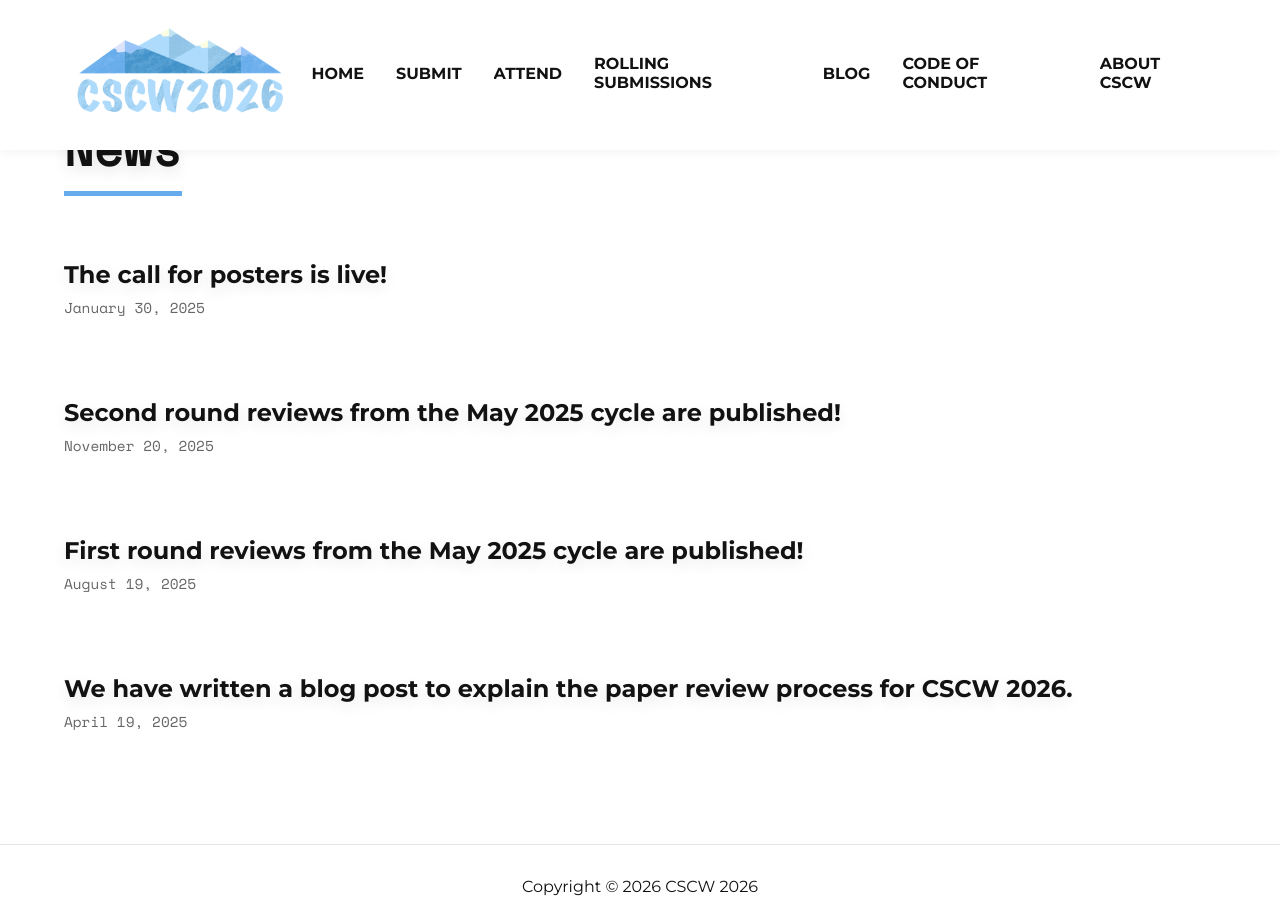
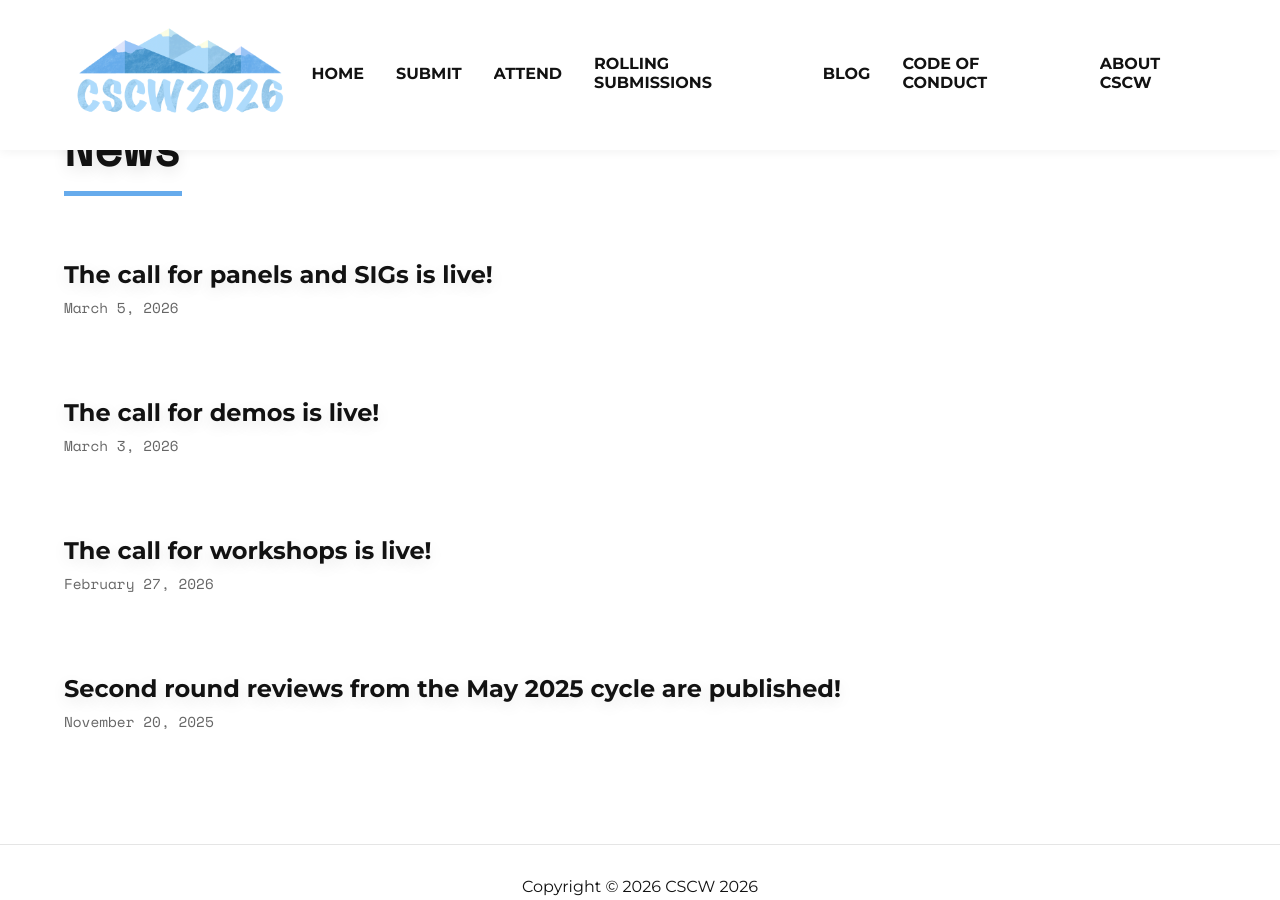
Before and after one commit to anthonypinter/cscw2026-website, a Jekyll site: the page built from index.html, in a window 1280 px wide and 900 px high, scrolled down 702 px. Built offline with Jekyll 4.4.1, drawn with Linux system fonts in a browser that asks for light colours.

Commit message:
panels + news

```diff
--- a/_data/news.yml
+++ b/_data/news.yml
@@ -8,9 +8,17 @@
 
 ########### --------------- ###########
 
- - headline  : The call for posters is live!
-   date      : January 30, 2025
-   link      : https://cscw.acm.org/2026/posters.html
+ - headline  : The call for panels and SIGs is live!
+   date      : March 5, 2026
+   link      : https://cscw.acm.org/2026/panels.html
+
+ - headline  : The call for demos is live!
+   date      : March 3, 2026
+   link      : https://cscw.acm.org/2026/demos.html
+
+ - headline  : The call for workshops is live!
+   date      : February 27, 2026
+   link      : https://cscw.acm.org/2026/workshops.html
 
  - headline  : Second round reviews from the May 2025 cycle are published!
    date      : November 20, 2025
--- a/_includes/nav-blog.html
+++ b/_includes/nav-blog.html
@@ -39,6 +39,9 @@
           <li class="dropdown-item">
             <a href="/2026/demos.html" class="dropdown-link">DEMONSTRATIONS</a>
           </li>
+          <li class="dropdown-item">
+            <a href="/2026/panels.html" class="dropdown-link">PANELS AND SIGs</a>
+          </li>
         </ul>
       </div>
     </li>
--- a/_includes/nav.html
+++ b/_includes/nav.html
@@ -39,6 +39,9 @@
           <li class="dropdown-item">
             <a href="/2026/demos.html" class="dropdown-link">DEMONSTRATIONS</a>
           </li>
+          <li class="dropdown-item">
+            <a href="/2026/panels.html" class="dropdown-link">PANELS AND SIGs</a>
+          </li>
         </ul>
       </div>
     </li>
--- a/organizing.html
+++ b/organizing.html
@@ -228,7 +228,7 @@
         </div>
 
          <div class="circle-item">
-            <img src="images/placeholder.png" alt="Profile Image 1" class="circle-image">
+            <img src="images/houda.jpg" alt="Profile Image 1" class="circle-image">
             <p class="title">Houda Elmimouni</p>
             <p class="subtitle">University of Manitoba, Canada</p>
         </div>
--- /dev/null
+++ b/panels.html
@@ -0,0 +1,163 @@
+---
+layout: default
+permalink: /panels.html
+section_id: home
+---
+
+
+<main>
+  <div class="container">
+    <a href="#top" id="back-to-top" class="back-to-top">Back to Top</a>
+	<div id="top"></div>
+    <section class="hero">
+      <h1 class="page-title">
+        CALL FOR PANELS AND SIGs
+      </h1>
+
+        <h2>IMPORTANT DATES</h2>
+
+      <div class="page-text">
+        <ul class="bullet-list">
+            <li><strong>Thursday, May 15, 2026:</strong> Submissions due 23:59 Anywhere on Earth (AoE) time.</li>
+            <li><strong>Thursday, June 19, 2026:</strong> Notification of acceptance.</li>
+            <li><strong>Tuesday, July 10, 2026:</strong> Camera-ready submissions due 23:59 Anywhere on Earth (AoE) time.</li>
+        </ul>
+      </div>
+
+      <h2>CALL FOR PROPOSALS</h2>
+
+      <h3>WHAT IS A PANEL</h3>
+
+      <div class="page-text">
+       A panel is a collection of people discussing a topic important to our field. Panels are an excellent venue for generating debate, raising new and interesting issues at CSCW, and hearing multiple points of view on a topic. CSCW panels are a forum for discussing provocative, controversial, innovative, emerging, boundary-spanning, and boundary-breaking issues.
+
+       </div>
+
+       <div class="page-text">
+        Unlike paper sessions, which allow for detailed discussions of recently completed work, panels provide an opportunity to hear about what is on the horizon or what is already here but not yet recognized, acknowledged, or discussed. A high-quality panel devotes the bulk of its time to interaction between the discussants and possibly the audience.
+      </div>
+
+      <div class="page-text">
+        We invite organizers to not only form panels with close colleagues who share similar points of view but also to reach out to prospective panelists from across the CSCW community and beyond. We are interested in panels that include representation from practitioners, activists, and scholars from other fields that may provide additional insight into the topic.
+      </div>
+
+       <div class="page-text">
+        Accepted panels will have a scheduled, 90-minute long session at the conference. <strong>Please note that all Panels at CSCW 2026 will be in person. The conference organizing team and the conference facility are not able to support hybrid participation. </strong>
+      </div>
+
+       <h3>WHAT IS A SPECIAL INTEREST GROUP (SIG)?</h3>
+
+       <div class="page-text">
+        A Special Interest Group (SIG) enables conference attendees to meet informally about a common interest, which may include specific technologies, societal concerns, curious human behaviors, or any other topic of interest to CSCW research. Unlike panels, which explore an already established CSCW topic, SIGs are an ideal venue for testing whether a topic new to CSCW can also attract a group of researchers interested in discovering and developing the topic within CSCW. A SIG is also an excellent space for dialog and may incorporate novel facilitation strategies, from group discussion to collective storytelling, roleplay, and even sketching activities, to help SIG participants creatively engage with a topic.
+       </div>
+
+		<div class="page-text">
+        Accepted SIGs will have a scheduled, 90-minute long session at the conference. <strong>Please note that all SIGs at CSCW 2026 will be in person. The conference organizing team and the conference facility are not able to support hybrid participation.</strong>
+       </div>
+
+
+       <h3>PANEL & SIG TOPICS</h3>
+
+       <div class="page-text">
+        We are open to all topics that will stimulate thoughtful discussion relevant to CSCW practitioners and scholars. We are especially interested in topics of interest to diverse groups (geographically, methodologically, domains, etc.) within the CSCW community.
+       </div>
+
+       <div class="page-text">
+        To help you decide on which format is more suitable, here are some rules of thumb: Panels tend to be facilitated question-and-answer sessions with expert discussants, while SIGs aim to initiate as well as advance the understanding and community around specific areas of interest. Past CSCW or CHI SIGs may be excellent topics for CSCW 2026 panels! SIG sessions may seed research papers, grant proposals, or new conferences and workshops.
+       </div>
+
+       <h3>SUBMITTING PANEL/SIG PROPOSALS</h3>
+
+       <div class="page-text">
+        All Panel and SIG proposals must be submitted by the submission deadline and all proposals must include an <em>Extended Abstract</em> submitted as a single PDF.
+       </div>
+
+       <div class="page-text">
+        The Extended Abstract should be no longer than 5 pages <em>(including references)</em> and should be formatted using the single column <strong><em>ACM Master Article Submission Template</em></strong> (the same template used for full papers).
+       </div>
+
+       <div class="page-text">
+        Within the 5-page constraint, proposals for both Panels and SIGs should include:
+       </div>
+
+       <div class="page-text">
+        <ul class="bullet-list">
+          <li>Overview of the Panel/SIGs topic(s) and its relevance to the CSCW community</li>
+          <li>Proposed structure and format of the Panel/SIG, including how organizers will:</li>
+          <ul class="bullet-list">
+            <li>Encourage interaction with the audience.</li>
+            <li>Ensure the Panel/SIG is accessible to all participants.</li>
+          </ul>
+          <li>One-paragraph biographical sketches of the organizers, including names, affiliations, and describing their expertise related to the Panel/SIG</li>
+          <ul class="bullet-list">
+            <li>Panel proposals should also include brief bios for the invited panelists</li>
+          </ul>
+          <li>Technical requirements</li>
+        </ul>
+       </div>
+
+       <div class="page-text">
+       In addition to the Extended Abstract, <strong>SIG organizers must also submit <em>Supplementary Materials</em></strong> describing the facilitation strategy and requirements for the in-person session at the conference (2-pages maximum). The Supplementary Materials should use the same template as the Extended Abstract. <strong>Supplementary Materials are not required for Panel proposals.</strong>
+       </div>
+
+       <div class="page-text">
+        The following details about the SIG session should be included in the mandatory Supplementary Materials:
+       </div>
+
+       <div class="page-text">
+        <ul class="bullet-list">
+          <li>A brief description of the community (or communities) to which this SIG would be of interest and why it is of interest</li>
+          <li>Assumed attendee background</li>
+          <li>The approach for organizing and presenting the SIG</li>
+          <li>An informal schedule of discussion topics</li>
+          <li>A plan to attract a reasonable number of attendees </li>
+          <li>Full name and contact information for the Organizer serving as the primary contact</li>
+       </div>
+
+       <div class="page-text">
+        All Panel and SIG submissions should be submitted using the Precision Conference System (PCS) 2.0: <a href="https://new.precisionconference.com">https://new.precisionconference.com</a>. Please make sure you are in the CSCW 2026 Panel/SIG track when submitting.
+       </div>
+
+       <div class="page-text">
+        All Panel/SIG organizers are encouraged to pay attention to accessibility of their proposals. We suggest following the recommendations found in the <a href="https://sigchi.org/resources/guides-for-authors/accessibility/">SIGCHI Guide to an Accessible Submission</a> and <a href="https://accesssigchi.com/accessible-meetings/#sessions">ACCESS tips for Conference Sessions</a>. If you have any questions or concerns about creating accessible submissions or sessions, please contact the Accessibility Chairs at <a href="mailto:accessibility2026@cscw.acm.org">accessibility2026@cscw.acm.org</a>
+       </div>
+
+       <h3>Selection Process and Criteria</h3>
+
+       <div class="page-text">
+        The review and selection is conducted by the Panel and SIG Co-Chairs. In the absence of a committee reviewing each proposal, authors will not receive detailed formal feedback on their submission. We will consider the following criteria during the selection process:
+       </div>
+
+       <div class="page-text">
+        <ol class="bullet-list">
+          <li><em>Appeal to the community:</em> Is the topic both timely and of wide enough appeal to attract a significant attendance? Is the topic sufficiently focused to allow for productive discussion during the Panel/SIG? If the topic is too narrow, the Panel/SIG may attract too few attendees. If the topic is too broad, making progress will be challenging in the relatively short duration of the Panel/SIG at the conference. SIG organizers, in particular, should clearly articulate a compelling reason for the SIG; we encourage them to describe the topic in a maximum of 20 primary references with approximately half of the references coming from ACM publications and the other half from sources beyond the ACM.</li>
+          <li><em>Format:</em> Is the proposed format conducive to discussion and shared insight? Will it be possible to achieve the aims?</li>
+          <li><em>Diversity of perspectives:</em> It helps to show that the Panel/SIG will be able to encompass a wide set of perspectives and that the organizers can accommodate and facilitate discussion across this breadth. The authors can address this criterion in their descriptions of the intended community, the assumed attendee background, and the home institutions and disciplines of the organizers. For SIGs, proposals will be ideally authored by at least two individuals representing at least two different organizations or communities.</li>
+          <li><em>Continuity:</em> Does the Panel/SIG support the development of a longer-term interest group, such as a follow-on SIG or other types of contributions at subsequent CSCWs and other conferences? If the topic is very recent or new, or a revival of an old topic, the authors should demonstrate that the topic will persist, rather than simply presenting it as the topic du jour. If the topic is a continuation of a previous Panels/SIG, it is necessary to present the latest developments within the topic and projections into the future.</li>
+          <li><em>Anonymity:</em> Panel/SIG submissions are not anonymous and should not contain sensitive, private, or proprietary information that cannot be disclosed at the publication time. However, confidentiality of submissions will be maintained during the review and selection process. All rejected submissions will be kept confidential in perpetuity. All submitted materials for accepted submissions will be kept confidential until the start of the conference, with the exception of title and author information, which will be published on the website prior to the conference.</li>
+        </ol>
+      </div>
+
+       <h3>Upon Acceptance of Your Submission</h3>
+
+       <div class="page-text">
+        The corresponding author of a conditionally accepted Panel/SIG must follow the instructions for preparing and submitting the final version by the Camera-ready deadline. If the authors cannot meet these requirements by the Camera-ready deadline, the venue chairs will be notified and may be required to remove the Panel/SIG from the program. Because the conference is using the ACM Publication System (TAPS) process for producing the Extended Abstracts, the authors should use the Word/LaTeX Master Article templates located <a href="https://www.acm.org/publications/taps/word-template-workflow">here</a>. Should you need technical assistance, please direct your questions to <a href="mailto:publications2026@cscw.acm.org">publications2026@cscw.acm.org</a>.
+       </div>
+
+       <div class="page-text">
+        All Panel/SIG organizers and panelists need to be registered for the conference and are responsible for paying their conference registration fees.
+       </div>
+
+       <h2>PANEL AND SPECIAL INTEREST GROUPS CHAIRS</h2>
+
+       <div class="page-text">
+        <ul class="bullet-list">
+          <li>Aleksandra Sarcevic (Drexel University, USA)</li>
+          <li>Hao-Chuan Wang (University of California, Davis, USA)</li>
+        </ul>
+      </div>
+
+      <div class="page-text">
+        <strong>Contact:</strong> <a href="mailto:panelsig2026@cscw.acm.org">panelsig2026@cscw.acm.org</a>
+      </div>
+    </main>
--- a/workshops.html
+++ b/workshops.html
@@ -140,6 +140,6 @@
       </div>
 
       <div class="page-text">
-        <strong>Contact:</strong> <a href="workshops2026@cscw.acm.org">workshops2026@cscw.acm.org</a>
+        <strong>Contact:</strong> <a href="mailto:workshops2026@cscw.acm.org">workshops2026@cscw.acm.org</a>
       </div>
     </main>
```
Also changed, not shown: images/houda.jpg (added).
